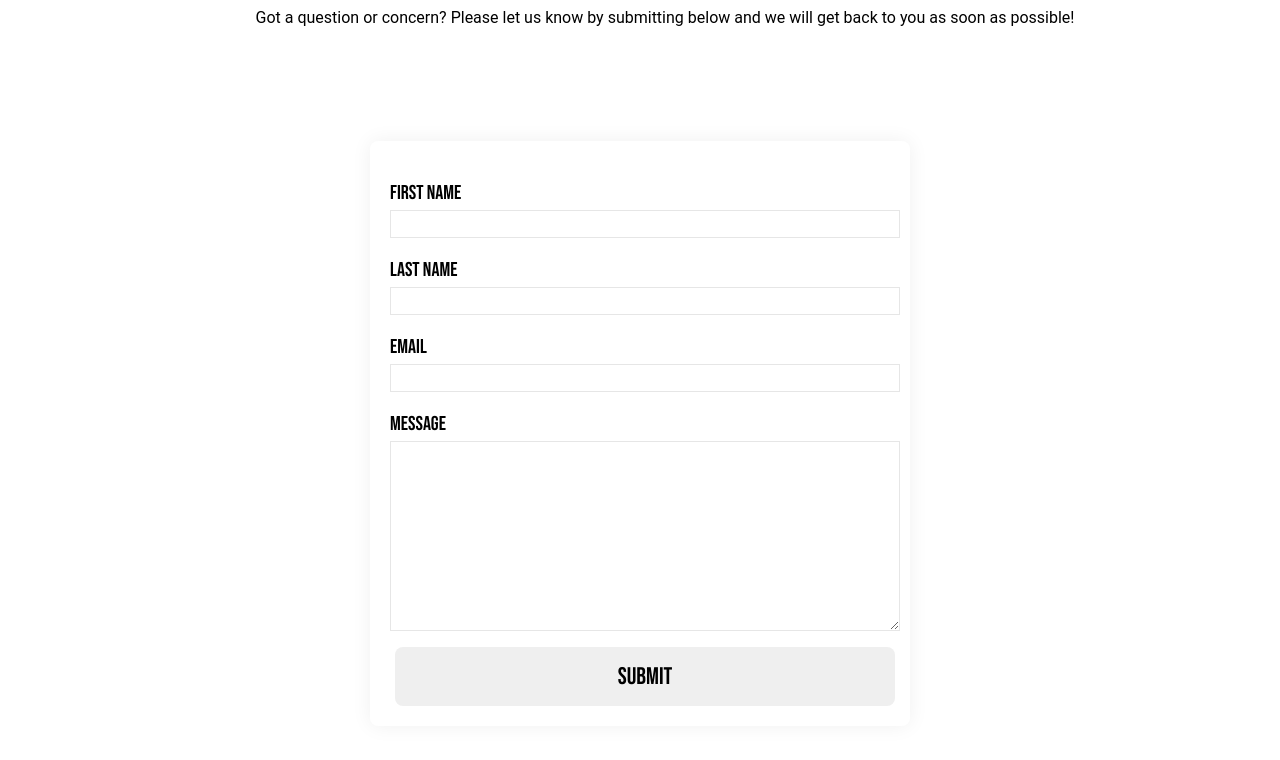
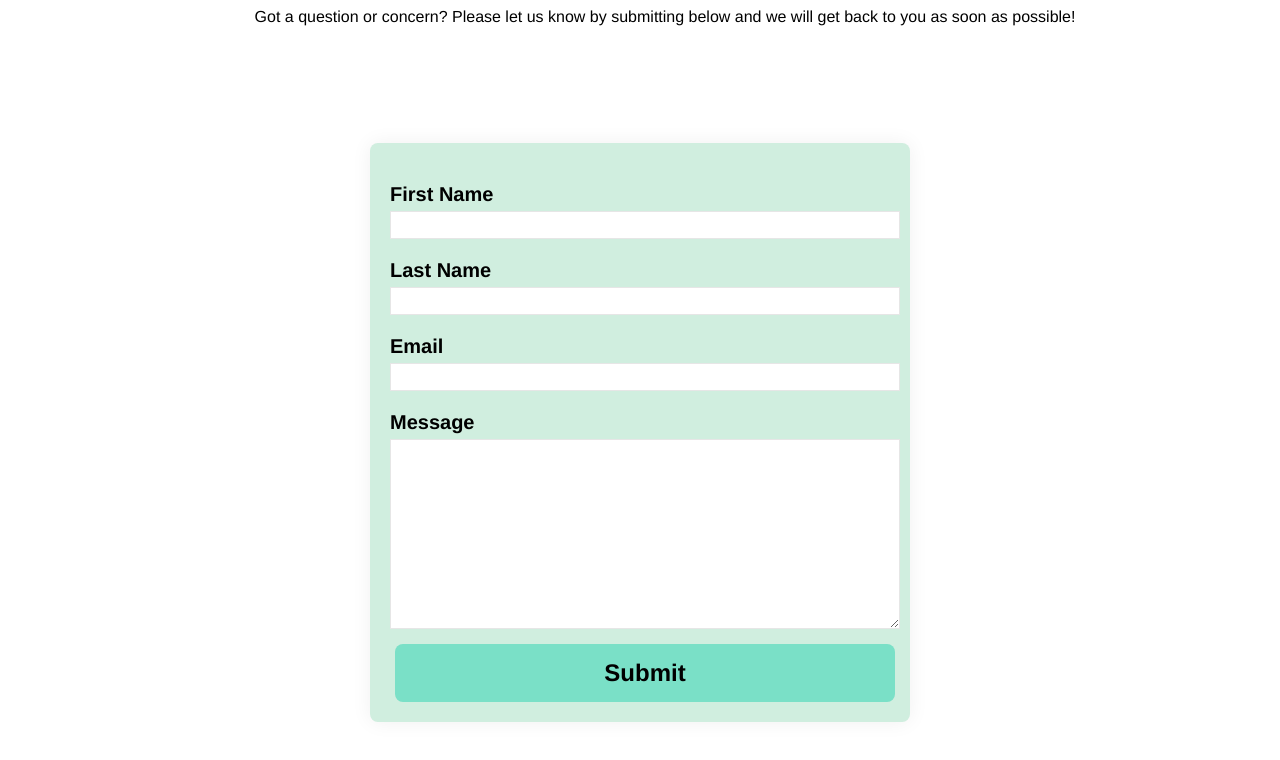
Before and after one commit to vivthai/PGcrimes, a website: page public/form.html in a window 1280 px wide. Shown: the part 222-982 px from the top of the page. Drawn offline with Linux system fonts and the light colour scheme; no server answers.

Commit message:
Form formatting update

```diff
--- a/public/css/form.css
+++ b/public/css/form.css
@@ -1,5 +1,5 @@
 body{
-    font-family: "Bebas Neue";
+    font-family: "Helvetica";
 }
 section{
     height: 100vh;
@@ -16,7 +16,7 @@ section{
 }
 p.a {
     margin-left: 50px;
-    font: 16px Roboto, sans-serif;
+    font: 16px Helvetica;
     text-align: center;
   }
 .container{
@@ -25,7 +25,7 @@ p.a {
     margin: 0 auto;
     padding: 20px;
     box-shadow: 0px 0px 20px #00000010;
-    background-color: #ffffff;
+    background-color: #D0EEDF;
     border-radius: 8px;
     margin-bottom: 20px;
 }
@@ -40,6 +40,7 @@ p.a {
     padding: 4px;
     font-size: 16px;
     border: 1px solid rgba(128, 128, 128, 0.199);
+    background-color: #ffffff;
     margin-top: 5px;
 }
 textarea{
@@ -52,8 +53,9 @@ button[type="submit"]{
     padding: 15px;
     font-size: 24px;
     border-radius: 8px;
-    font-family: "Bebas Neue";
+    font-family: "Helvetica";
     color: rgb(0, 0, 0);
+    background-color: #7ae0c7;
     text-align: center;
     cursor: pointer;
     margin-top: 10px;
@@ -61,5 +63,6 @@ button[type="submit"]{
     transition: .3s ease background;
 }
 button[type="submit"]:hover{
-    background-color: #a8e4a0;
+    background-color: #155E58;
+    color: white;
 }
--- a/public/form.html
+++ b/public/form.html
@@ -32,22 +32,22 @@
             <div class="container">
                 <form action="https://formspree.io/f/xnqogykp" method= "POST">
                     <div class="form-group">
-                        <label for= "firstName"> First Name</label>
+                        <b><label for= "firstName"> First Name</label></b>
                         <input type="text" id="firstName" name="firstName">
                     </div>
                     <div class="form-group">
-                        <label for= "lastName"> Last Name</label>
+                        <b><label for= "lastName"> Last Name</label></b>
                         <input type="text" id="lastName" name="lastName">
                     </div>
                     <div class="form-group">
-                        <label for= "email"> Email</label>
+                        <b><label for= "email"> Email</label></b>
                         <input type="email" id="email" name="email">
                     </div>
                     <div class="form-group">
-                        <label for= "message"> Message</label>
+                        <b><label for= "message"> Message</label></b>
                         <textarea name="message" id="message" cols="30" rows="10"></textarea>
                     </div>
-                    <button type="submit">Submit</button>
+                    <button type="submit"><b>Submit</b></button>
                 </form>
             </div>
             <!-- <div id="status" class="success">Success</div> -->
```
